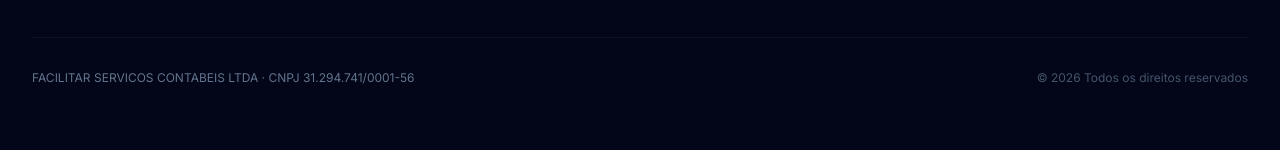
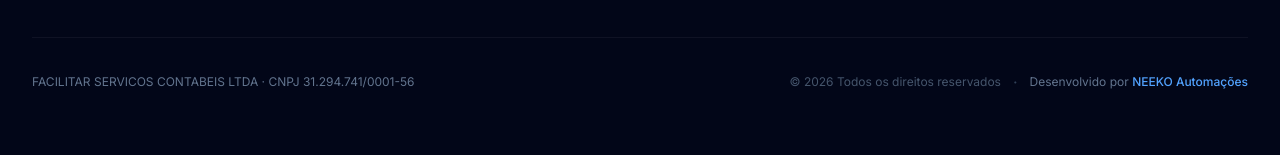
Before and after one commit to developermjautomacoes-jpg/site_facilitar, a Next.js app: page / in a window 1280 px wide. Shown: the part 5566-5721 px from the top of the page. Built offline with nearby package versions, Linux system fonts and the light colour scheme; no server answers.

Commit message:
feat: add NEEKO Automacoes credit in footer

```diff
--- a/components/layout/Footer.tsx
+++ b/components/layout/Footer.tsx
@@ -81,7 +81,14 @@ export function Footer() {
 
         <div className="mt-12 pt-8 border-t border-white/5 flex flex-col sm:flex-row justify-between items-center gap-4">
           <p className="text-slate-500 text-xs">{COMPANY.fullName} · CNPJ {COMPANY.cnpj}</p>
-          <p className="text-slate-600 text-xs">© {year} Todos os direitos reservados</p>
+          <div className="flex flex-col sm:flex-row items-center gap-3">
+            <p className="text-slate-600 text-xs">© {year} Todos os direitos reservados</p>
+            <span className="text-slate-700 hidden sm:block">·</span>
+            <p className="text-slate-500 text-xs">
+              Desenvolvido por{' '}
+              <span className="text-blue-400 font-medium">NEEKO Automações</span>
+            </p>
+          </div>
         </div>
       </div>
     </footer>
```
